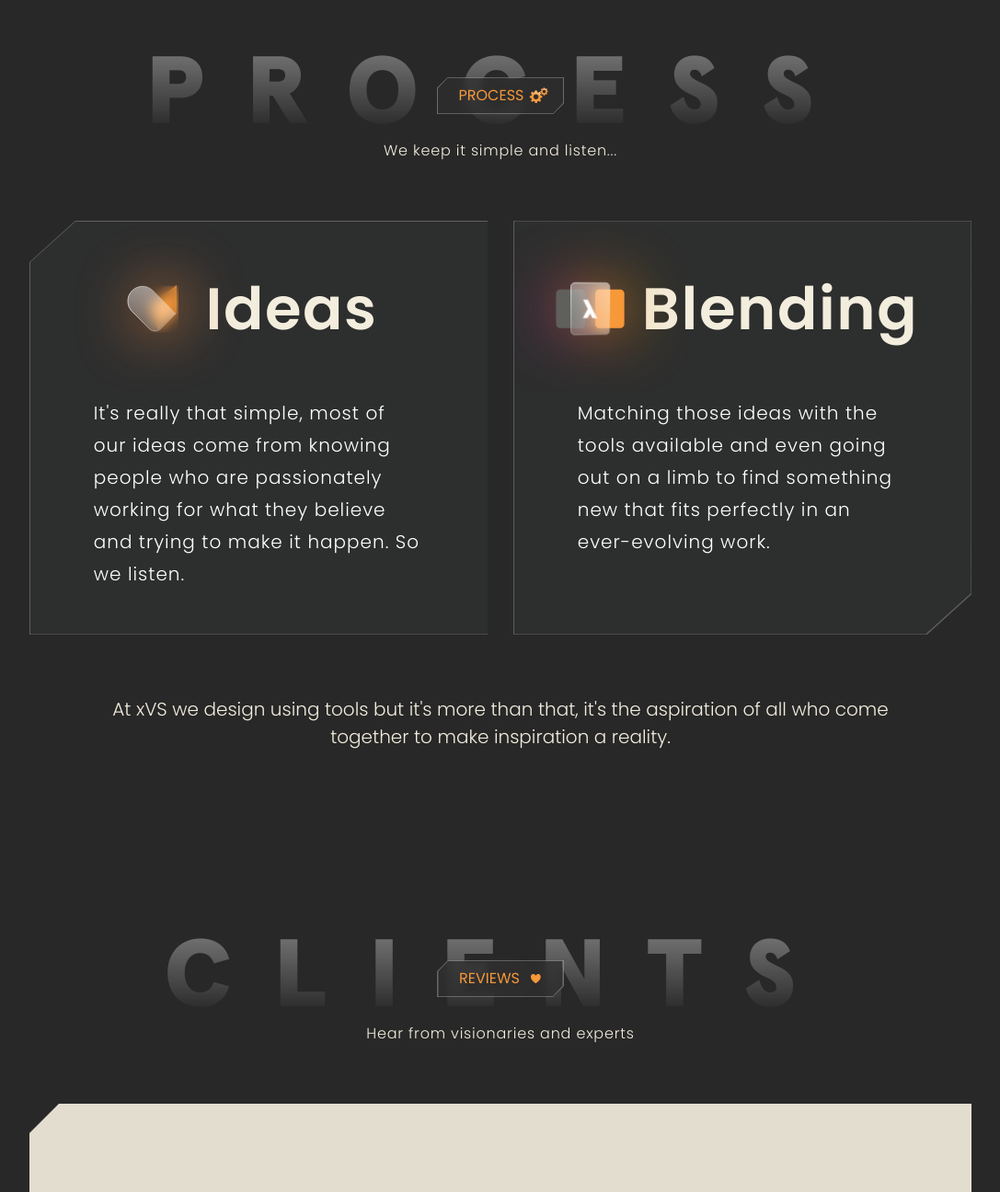
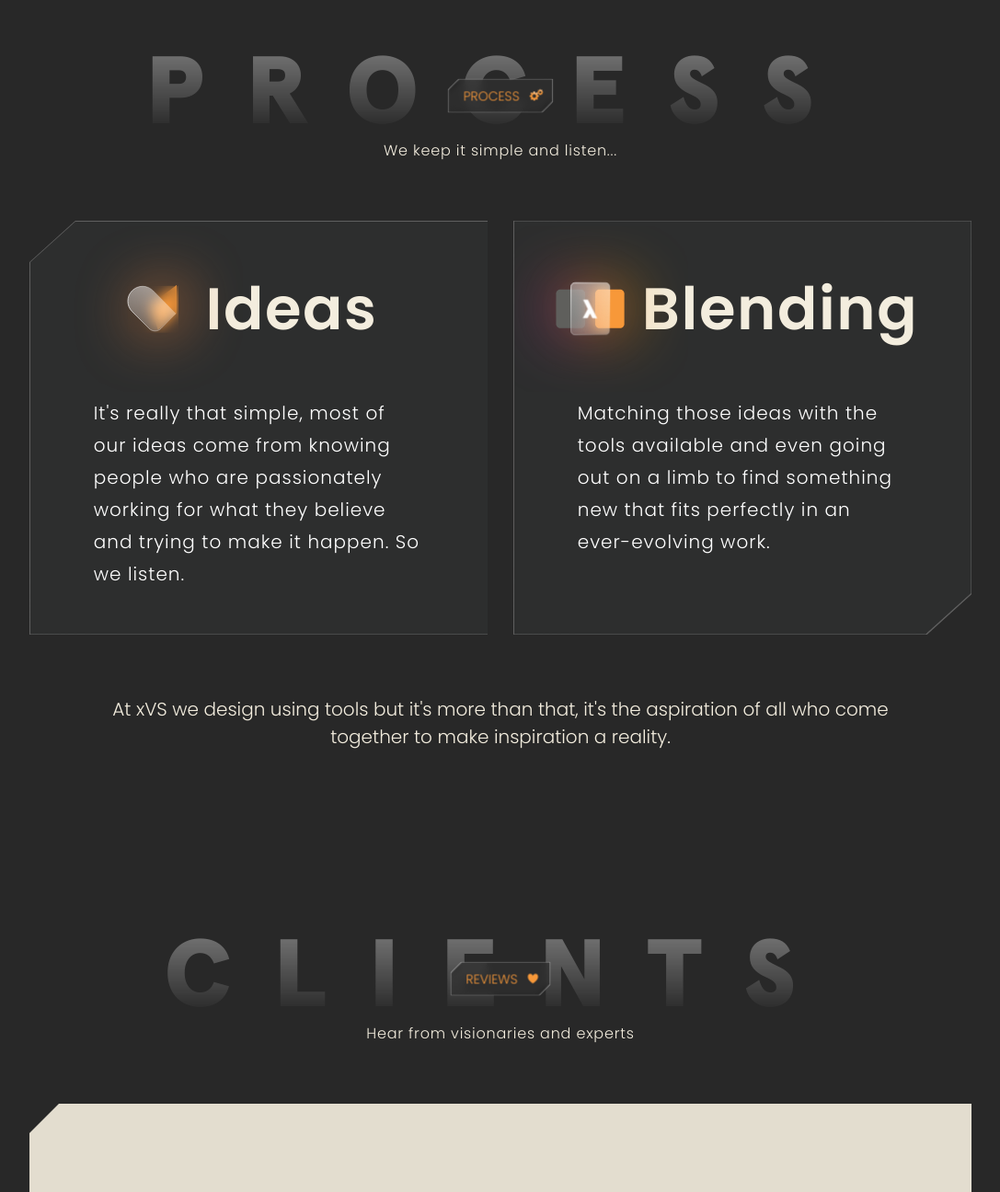
Before and after one commit to Snehil-Shrivastava/xvs-website-dev, a Next.js app: page /about in a window 1280 px wide. Shown: the part 1528-2824 px from the top of the page at 92% size, without its empty margins (96-1183 px from the left). Built offline with nearby package versions, Linux system fonts and the light colour scheme.

Commit message:
working on rich txt btn

```diff
--- a/app/about/page.tsx
+++ b/app/about/page.tsx
@@ -27,6 +27,8 @@ import BIgLambda from "../components/SVGs/BIgLambda";
 import SmallLambda from "../components/SVGs/SmallLambda";
 import GridSVGBg from "../components/SVGs/GridSVGBg";
 import { useModal } from "../context/ModalContext";
+import Gears from "../components/SVGs/Gears";
+import ReviewsBtnSVG from "../components/SVGs/ReviewsBtnSVG";
 
 gsap.registerPlugin(SplitText, ScrollTrigger, MorphSVGPlugin, ScrollSmoother);
 
@@ -496,6 +498,7 @@ const AboutPage = () => {
           buttonTitle="PROCESS"
           size="8rem"
           tracking="52px"
+          svg={<Gears />}
         />
         <p className="text-[#F3EDDE] font-light tracking-wider max-[426px]:text-[0.5rem] max-[769px]:text-[0.75rem] min-[1906px]:text-[22px]">
           We keep it simple and listen...
@@ -518,6 +521,7 @@ const AboutPage = () => {
           buttonTitle="REVIEWS"
           size="8rem"
           tracking="52px"
+          svg={<ReviewsBtnSVG />}
         />
         <p className="text-[#F3EDDE] font-light tracking-wider max-[769px]:text-[0.75rem] max-[426px]:text-[0.5rem] min-[1906px]:text-[22px]">
           Hear from visionaries and experts
--- /dev/null
+++ b/app/components/RichTxtBtn/RichTxtBtn.css
@@ -0,0 +1,25 @@
+.btn-container,
+.btn {
+  clip-path: polygon(
+    0 12px,
+    0 100%,
+    calc(100% - 12px) 100%,
+    100% calc(100% - 12px),
+    100% 0%,
+    12px 0
+  );
+}
+
+@media screen and (max-width: 769px) {
+  .btn-container,
+  .btn {
+    clip-path: polygon(
+      0 8px,
+      0 100%,
+      calc(100% - 8px) 100%,
+      100% calc(100% - 8px),
+      100% 0%,
+      8px 0
+    );
+  }
+}
--- /dev/null
+++ b/app/components/RichTxtBtn/RichTxtBtn.tsx
@@ -0,0 +1,49 @@
+import localFont from "next/font/local";
+import React, { JSX } from "react";
+
+import './RichTxtBtn.css'
+
+type RichTxtBtnProps = {
+  label: string;
+  svg?: JSX.Element;
+};
+
+const apercuRegular = localFont({
+  src: "../../../public/fonts/apercu-pro (1)/apercu_regular_pro.otf",
+});
+
+const RichTxtBtn = ({ label, svg }: RichTxtBtnProps) => {
+  return (
+    // <div
+    //   className={`absolute left-1/2 -translate-x-1/2 top-1/2 -translate-y-1/2 bg-[#ffffff56] ${apercuRegular.className} text-sm font-light text-[#F79839] backdrop-blur-xs`}
+    //   style={{
+    //     clipPath:
+    //       "polygon(0 12px, 0 100%, calc(100% - 12px) 100%, 100% calc(100% - 12px), 100% 0%, 12px 0)",
+    //   }}
+    // >
+    //   <div
+    //     className="flex gap-2 items-center bg-[#0009] px-4 py-2"
+    //     style={{
+    //       clipPath:
+    //         "polygon(1% 12px, 1% calc(100% - 1px), calc(100% - 12px) calc(100% - 1px), calc(100% - 1px) calc(100% - 12px), calc(100% - 1px) 1%, 12px 1%)",
+    //     }}
+    //   >
+    //     <span>{label}</span>
+    //     <div>{svg}</div>
+    //   </div>
+    // </div>
+
+    <div
+      className={`absolute left-1/2 -translate-x-1/2 top-1/2 -translate-y-1/2 bg-[#ffffff56] max-[1349px]:text-sm max-[769px]:text-[0.625rem] font-light text-[#F79839] btn-container`}
+    >
+      <div
+        className="flex max-[1349px]:gap-3.5 max-[769px]:gap-2 items-center bg-[#0009] px-4 py-2 mx-[1%] my-[0.5%] backdrop-blur-xs btn"
+      >
+        <span className="text-nowrap">{label}</span>
+        <div>{svg}</div>
+      </div>
+    </div>
+  );
+};
+
+export default RichTxtBtn;
--- a/app/components/SVGs/Gears.tsx
+++ b/app/components/SVGs/Gears.tsx
@@ -8,7 +8,7 @@ const Gears = () => {
       height="7"
       viewBox="0 0 8 7"
       fill="none"
-      className="max-[426px]:scale-[1.2] origin-center max-[769px]:scale-[2.4] max-[1025px]:scale-[2.5] max-[1441px]:scale-[3] max-[1906px]:scale-[3] min-[1906px]:scale-[3]"
+      className="max-[426px]:scale-[1.5] origin-center max-[769px]:scale-[2] max-[1349px]:scale-[2.2] max-[1441px]:scale-[3] max-[1906px]:scale-[3] min-[1906px]:scale-[3]"
     >
       <mask id="path-1-inside-1_3814_1660" fill="white">
         <path
--- a/app/components/SVGs/ReviewsBtnSVG.tsx
+++ b/app/components/SVGs/ReviewsBtnSVG.tsx
@@ -8,7 +8,8 @@ const ReviewsBtnSVG = () => {
       height="7"
       viewBox="0 0 7 7"
       fill="none"
-            className="min-[1906px]:h-[12px] min-[1906px]:w-[12px] max-[1906px]:h-[12px] max-[1906px]:w-[12px] max-[1441px]:h-[12px] max-[1441px]:w-[12px] max-[1025px]:h-[12px] max-[1025px]:w-[12px] max-[769px]:h-[10px] max-[769px]:w-[10px] max-[426px]:h-[5px] max-[426px]:w-[5px]"
+      // className="min-[1906px]:h-[12px] min-[1906px]:w-[12px] max-[1906px]:h-[12px] max-[1906px]:w-[12px] max-[1441px]:h-[12px] max-[1441px]:w-[12px] max-[1025px]:h-[12px] max-[1025px]:w-[12px] max-[769px]:h-[10px] max-[769px]:w-[10px] max-[426px]:h-[5px] max-[426px]:w-[5px]"
+      className="max-[426px]:scale-[1.2] origin-center max-[769px]:scale-[1.2] max-[1349px]:scale-[1.8] max-[1441px]:scale-[3] max-[1906px]:scale-[3] min-[1906px]:scale-[3]"
     >
       <path
         d="M3.13243 1.78792C2.43677 0.0778837 0.00195312 0.260018 0.00195312 2.44564C0.00195312 4.63126 3.13243 6.45266 3.13243 6.45266C3.13243 6.45266 6.26291 4.63126 6.26291 2.44564C6.26291 0.260018 3.82809 0.0778837 3.13243 1.78792Z"
--- a/app/components/SVGs/ServicesBtnSVG.tsx
+++ b/app/components/SVGs/ServicesBtnSVG.tsx
@@ -8,7 +8,8 @@ const ServicesBtnSVG = () => {
       height="5"
       viewBox="0 0 5 5"
       fill="none"
-      className="min-[1906px]:h-[12px] min-[1906px]:w-[12px] max-[1906px]:h-[12px] max-[1906px]:w-[12px] max-[1441px]:h-[12px] max-[1441px]:w-[12px] max-[1025px]:h-[12px] max-[1025px]:w-[12px] max-[769px]:h-[10px] max-[769px]:w-[10px] max-[426px]:h-[5px] max-[426px]:w-[5px]"
+      // className="min-[1906px]:h-[12px] min-[1906px]:w-[12px] max-[1906px]:h-[12px] max-[1906px]:w-[12px] max-[1441px]:h-[12px] max-[1441px]:w-[12px] max-[1025px]:h-[12px] max-[1025px]:w-[12px] max-[769px]:h-[10px] max-[769px]:w-[10px] max-[426px]:h-[5px] max-[426px]:w-[5px]"
+      className="max-[426px]:scale-[1.5] origin-center max-[769px]:scale-[1.8] max-[1349px]:scale-[2.2] max-[1441px]:scale-[3] max-[1906px]:scale-[3] min-[1906px]:scale-[3]"
     >
       <path
         d="M0.22014 0.326172H4.37826V4.48429H3.8848V1.16856L0.466857 4.58651L0.11792 4.23756L3.53588 0.819631H0.22014V0.326172Z"
--- a/app/components/SectionHeadingText/SectionHeadingText.tsx
+++ b/app/components/SectionHeadingText/SectionHeadingText.tsx
@@ -5,7 +5,7 @@ import Link from "next/link";
 import styles from "./SectionHeadingText.module.css";
 
 import * as motion from "motion/react-client";
-import { useRef } from "react";
+import { JSX, useRef } from "react";
 import { useGSAP } from "@gsap/react";
 
 import { gsap } from "gsap";
@@ -17,6 +17,7 @@ import ServicesBtnSVG from "../SVGs/ServicesBtnSVG";
 import ReviewsBtnSVG from "../SVGs/ReviewsBtnSVG";
 import Gears from "../SVGs/Gears";
 import Heart from "../SVGs/Heart";
+import RichTxtBtn from "../RichTxtBtn/RichTxtBtn";
 
 const apercuRegular = localFont({
   src: "../../../public/fonts/apercu-pro (1)/apercu_regular_pro.otf",
@@ -35,11 +36,13 @@ const SectionHeadingText = ({
   buttonTitle,
   size,
   tracking,
+  svg
 }: {
   SectionTitle: string;
   buttonTitle: string;
   size?: string;
   tracking?: string;
+  svg: JSX.Element
 }) => {
   const xlStyles = {
     fontSize: size,
@@ -123,22 +126,12 @@ const SectionHeadingText = ({
         </Link>
       </div> */}
 
-      <div
+      {/* <div
         className={`${styles.btnContainer} flex items-center justify-center`}
       >
         <div
           className={`max-[1906px]:text-[1.2rem] max-[1441px]:text-[1rem] max-[769px]:text-[0.75rem] max-[426px]:text-[0.5rem]/[0.5rem] inline min-h-[32%] max-[1906px]:min-h-auto max-[1026px]:h-auto max-[426px]:h-auto max-[426px]:min-h-auto backdrop-blur-xs text-[#F79839] cursor-pointer ${styles.sectionHeadingBtnContainer}`}
         >
-          {/* <button
-            className={`max-[769px]:text-[0.75rem] absolute inset-0 h-full w-full px-6`}
-            style={{
-              clipPath:
-                "polygon(0% 12px, 0% 100%, calc(100% - 12px) 100%, 100% calc(100% - 12px), 100% 0%, 12px 0)",
-              background: "rgba(0, 0, 0, 0.5)",
-            }}
-          >
-            {buttonTitle}
-          </button> */}
           <button
             className={`flex items-center gap-[12px] min-[1906px]:py-[11px] max-[1906px]:py-[10px] max-[1441px]:py-[8px] max-[1026px]:py-[8px] max-[769px]:gap-[12px] max-[426px]:gap-[6px] h-full px-6 max-[426px]:px-[0.5rem] max-[426px]:py-[0.375rem] cursor-pointer py-1 ${styles.sectionHeadingBtn}`}
           >
@@ -161,17 +154,9 @@ const SectionHeadingText = ({
             }
           </button>
         </div>
-      </div>
+      </div> */}
 
-      {/* <div className="w-[180px] h-[56px] absolute left-1/2 -translate-x-1/2 bottom-[48px] opacity-[0.4] backdrop-blur-md" style={
-        {
-          backgroundColor: 'rgba(255, 255, 255, 0.8)',
-          backdropFilter: 'blur(75px)',
-          boxShadow: '0 4px 30px rgba(0, 0, 0, 0.1)'
-        }
-      }>
-
-      </div> */}
+      <RichTxtBtn label={buttonTitle} svg={svg} />
     </div>
   );
 };
--- a/app/components/Sections/CarouselSection/SwiperCarusel.jsx
+++ b/app/components/Sections/CarouselSection/SwiperCarusel.jsx
@@ -24,6 +24,7 @@ import "./swiper-custom.css";
 import { useRef } from "react";
 import HoverGlowCardsCarousel from "../../HoverGlowCardsCarousel/HoverGlowCardsCarousel";
 import SectionHeadingText from "../../SectionHeadingText/SectionHeadingText";
+import ServicesBtnSVG from "../../SVGs/ServicesBtnSVG";
 
 export default () => {
   const prevRef = useRef(null);
@@ -113,6 +114,7 @@ export default () => {
           buttonTitle="VIEW SERVICES"
           size="8vw"
           tracking="2.8vw"
+          svg={<ServicesBtnSVG />}
         />
       </div>
       <Swiper {...swiperParams}>
--- a/app/components/Sections/ReviewsSection/Reviews.tsx
+++ b/app/components/Sections/ReviewsSection/Reviews.tsx
@@ -9,6 +9,7 @@ import ReviewsThumbSlider from "../../ReviewsThumbSlider/ReviewsThumbSlider";
 import { useGSAP } from "@gsap/react";
 import { gsap } from "gsap";
 import { ScrollTrigger } from "gsap/ScrollTrigger";
+import ReviewsBtnSVG from "../../SVGs/ReviewsBtnSVG";
 
 gsap.registerPlugin(ScrollTrigger);
 
@@ -37,7 +38,7 @@ const Reviews = () => {
   });
   return (
     <div className="max-[1441px]:mt-[100px] max-[1024px]:mt-[140px] max-[769px]:mt-[60px] max-[426px]:mt-[60px]">
-      <SectionHeadingText SectionTitle="WORDS" buttonTitle="REVIEWS" tracking="2.8vw" size="8vw" />
+      <SectionHeadingText SectionTitle="WORDS" buttonTitle="REVIEWS" tracking="2.8vw" size="8vw" svg={<ReviewsBtnSVG />} />
       <div className="mt-[28px] max-[426px]:mt-0">
         <h3 className="font-light tracking-wide text-[#F3EDDE] my-[32px] max-[426px]:text-[0.5rem] max-[426px]:mt-2">
           Hear from visionaries and experts
```
Also changed, not shown: app/contact/contactStyle.css (+14 -19 lines), app/contact/page.tsx (+3 -74 lines).
